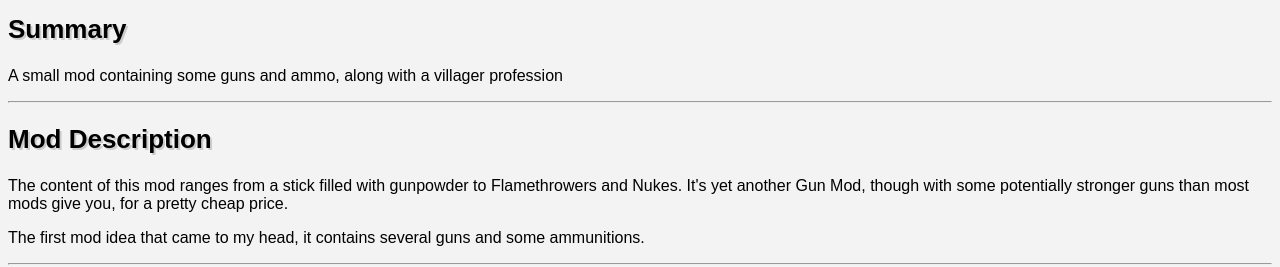
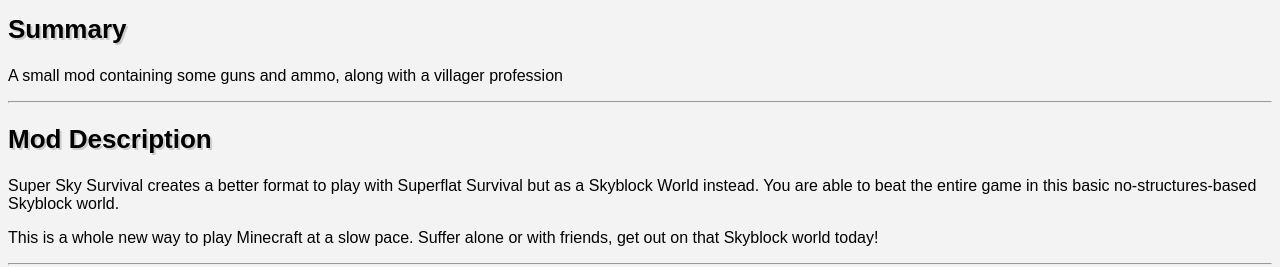
Before and after one commit to Bananapantz28/bananapantz28.github.io, a plain HTML site: page more/wiki/super-sky-survival-wiki.html in a window 1280 px wide. Shown: the part 533-800 px from the top of the page. Drawn offline with Linux system fonts and the light colour scheme.

Commit message:
1.5.2
-Fixed the Super Sky Survival description

```diff
--- a/more/wiki/super-sky-survival-wiki.html
+++ b/more/wiki/super-sky-survival-wiki.html
@@ -71,8 +71,8 @@
         <!--Mod Description-->
         <hr>
         <h2>Mod Description</h2>
-        <p>The content of this mod ranges from a stick filled with gunpowder to Flamethrowers and Nukes. It's yet another Gun Mod, though with some potentially stronger guns than most mods give you, for a pretty cheap price.</p>
-        <p>The first mod idea that came to my head, it contains several guns and some ammunitions.</p>
+        <p>Super Sky Survival creates a better format to play with Superflat Survival but as a Skyblock World instead. You are able to beat the entire game in this basic no-structures-based Skyblock world.</p>
+        <p>This is a whole new way to play Minecraft at a slow pace. Suffer alone or with friends, get out on that Skyblock world today!</p>
 
 
         <hr>
```
